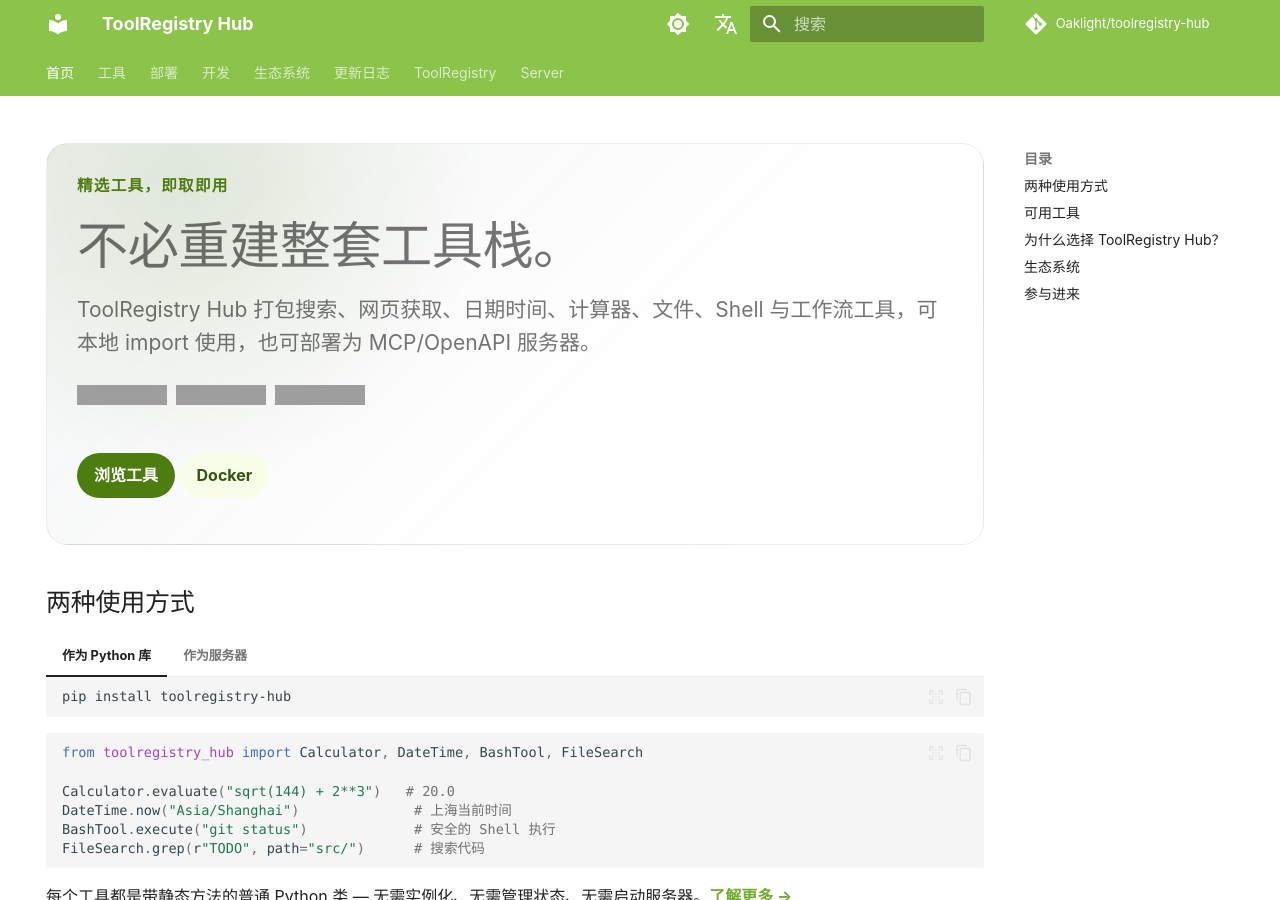
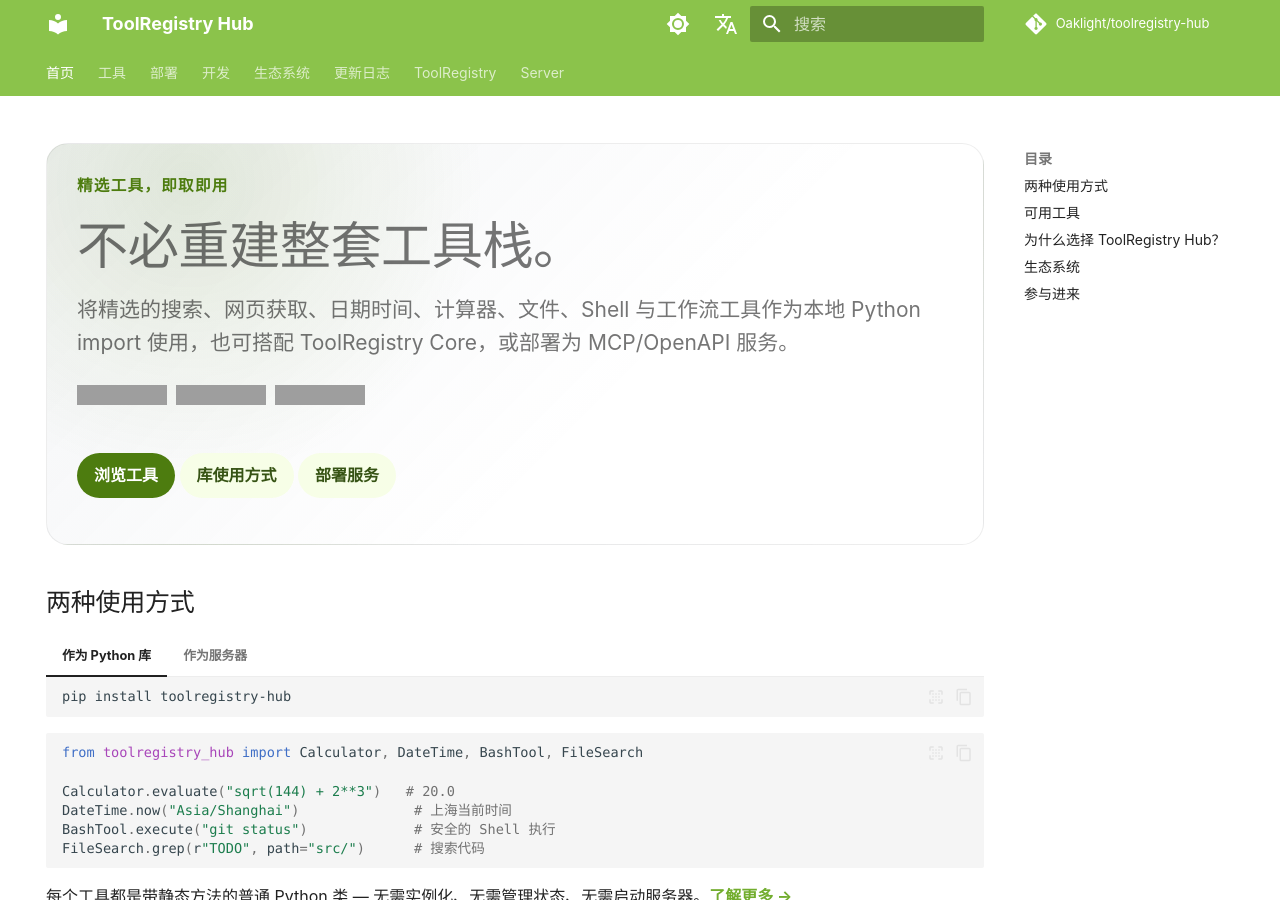
Before and after one commit to Oaklight/toolregistry-hub, an MkDocs documentation site: the page built from docs/index.md, in a window 1280 px wide and 900 px high. Built offline with MkDocs 1.6.1 and Material for MkDocs 9.7.7, drawn with Linux system fonts in a browser that asks for light colours; some web fonts are replaced; comment, search, counter and statistics services are not loaded; grey boxes are pictures that could not be loaded.

Commit message:
docs: polish homepage hero copy

```diff
--- a/docs/index.md
+++ b/docs/index.md
@@ -13,7 +13,7 @@
 
 # 不必重建整套工具栈。
 
-<p class="tr-hero__desc">ToolRegistry Hub 打包搜索、网页获取、日期时间、计算器、文件、Shell 与工作流工具，可本地 import 使用，也可部署为 MCP/OpenAPI 服务器。</p>
+<p class="tr-hero__desc">将精选的搜索、网页获取、日期时间、计算器、文件、Shell 与工作流工具作为本地 Python import 使用，也可搭配 ToolRegistry Core，或部署为 MCP/OpenAPI 服务。</p>
 
 <p class="tr-badges">
   <a href="https://pypi.org/project/toolregistry-hub/"><img alt="PyPI version" src="https://img.shields.io/pypi/v/toolregistry-hub?labelColor=475569&color=4d7c0f"></a>
@@ -23,7 +23,8 @@
 
 <div class="tr-actions" markdown>
 [浏览工具](tools/){ .tr-button .tr-button--primary }
-[Docker](docker.md){ .tr-button .tr-button--secondary }
+[库使用方式](library.md){ .tr-button .tr-button--secondary }
+[部署服务](server.md){ .tr-button .tr-button--secondary }
 </div>
 </section>
 
```
